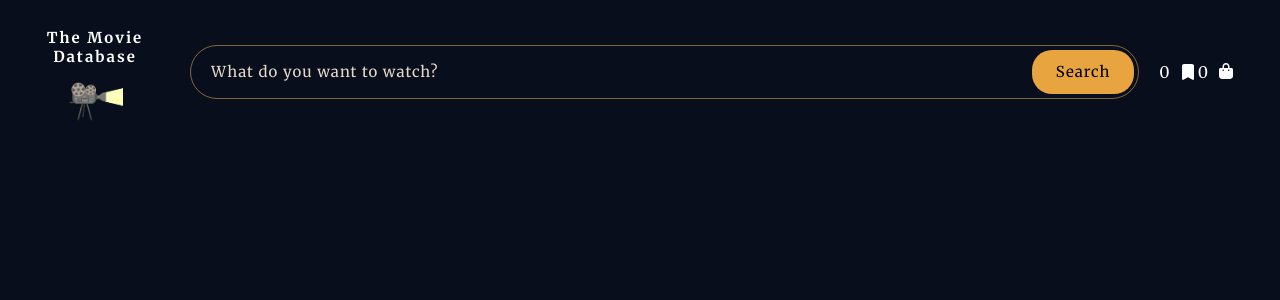
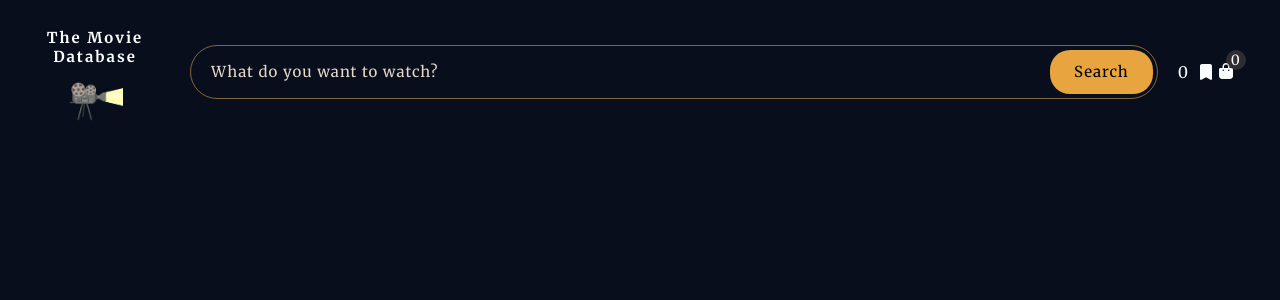
Before and after one commit to nadhrahfuad/Search-A-Movie, a React (Vite) app: page / in a window 1280 px wide. Shown: the top 300 px of the page. Built offline with nearby package versions, Linux system fonts and the light colour scheme; no server answers.

Commit message:
updated cart style

```diff
--- a/src/App.jsx
+++ b/src/App.jsx
@@ -39,13 +39,19 @@ function App() {
 
     <div className="savediconcontainer">
 
-    <span className= {`savednum txtlight`}>{savedCount}</span>
+
+       <span className= {`savednum txtlight `}>{savedCount}</span>
+
+
     <FontAwesomeIcon className={`${savedCount > 0? "primary" : "txtlight"}`}  onClick={toggleList} icon={faBookmark} />
 
     </div>
      <div className="savediconcontainer">
 
-    <span className= {`savednum txtlight`}>{cartCount}</span>
+
+     <div className="countcontainer">
+       <span className= {`savednum txtlight fontsml`}>{cartCount}</span>
+    </div>
     <FontAwesomeIcon className={`${cartCount > 0? "primary" : "txtlight"}`}  onClick={toggleCart} icon={faShoppingBag} />
 
     </div>
--- a/src/components/CardBase.jsx
+++ b/src/components/CardBase.jsx
@@ -38,20 +38,19 @@ const CardBase = (props) => {
 
         <div className="  detailscontainer">
           <div className="bottomdetails lineheight txtlight flexcol">
-            <div className="genrencountry sectionpadding flexcol">
+            <div className="genrencountrynyear">
               <p className="genre fontsml">Genre: {movie.Genre}</p>
               <p className="country fontsml">Country: {movie.Country}</p>
+              <p className="year fontsml">Production Year: {movie.Year ? movie.Year : "n/a"}</p>
             </div>
           {/* <div className="plotcontainer">
             <p className="plot fontsml">{movie.Plot}</p>
           </div> */}
-          <div>
-             <p className="year txtlight fontsml">Production Year: {movie.Year ? movie.Year : "n/a"}</p>
-          </div>
             </div>
 
              <div className="price-container">
-          <p className="price">
+              <p className='fontreg txtlight'>Price:</p>
+          <p className="price fontreg orangetxt">
             $ {movie.Price}
           </p>
 
--- a/src/styles/app.css
+++ b/src/styles/app.css
@@ -4,6 +4,7 @@
     align-items: center;
     gap: 8px;
     z-index: 10;
+    position: relative;
     /* padding: 4px 24px; */
 
 }
@@ -40,6 +41,20 @@
     width: 100%;
 }
 
+.countcontainer{
+    display: flex;
+    align-items: center;
+    justify-content: center;
+    background-color: rgba(95, 83, 83, 0.452);
+    height: 20px;
+    width: 20px;
+    border-radius: 100%;
+    position: absolute;
+    top: 25px;
+    right: -10px;
+
+}
+
 @media (max-width:800px) {
     .maintop{
         flex-direction: column;
--- a/src/styles/cardbase.css
+++ b/src/styles/cardbase.css
@@ -116,3 +116,16 @@ img{
     color: white;
     transition: 0.5s;
 }
+
+.price-container{
+    display: flex;
+    justify-content: space-between;
+    padding-top: 8px;
+    padding-bottom: 8px;
+}
+
+.genrencountrynyear{
+    display: flex;
+    flex-direction: column;
+    align-items: start;
+}
```
